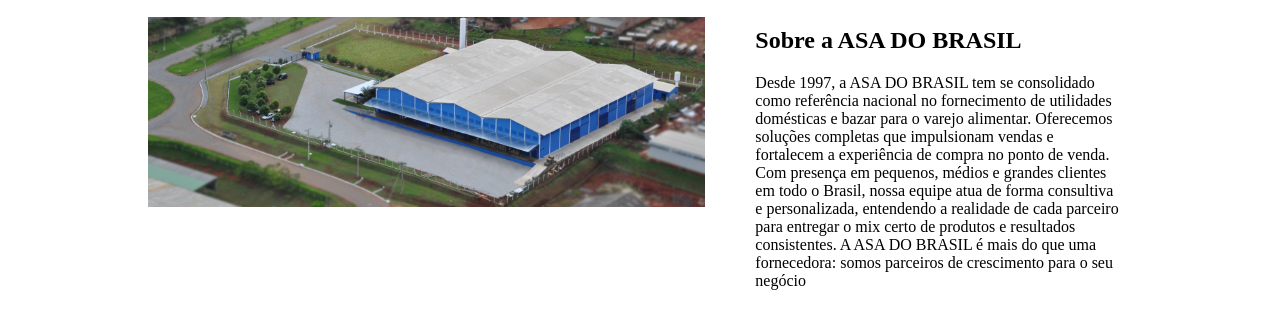
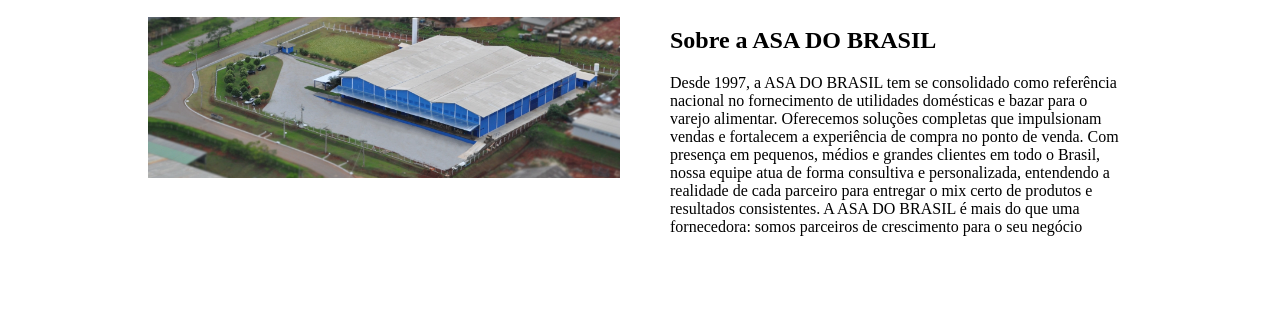
Before and after one commit to devgveb/projectasa, a plain HTML site: page index.html in a window 1280 px wide. Shown: the part 633-953 px from the top of the page. After the commit the page ends 899 px from the top, so only its background shows below. Drawn offline with Linux system fonts and the light colour scheme.

Commit message:
Refactor index.html structure and styles

```diff
--- a/index.html
+++ b/index.html
@@ -116,7 +116,7 @@
 
 <div class="d-flex-container">
 
-    <section class="column-xl-7 column-md-6 column-sm-12">
+    <section class="column-xl-6 column-md-6 column-sm-12">
 
 	    <div class="card-publish">
             <img src="img/8ec148bf2a32964c12aeb6be94de692e.webp"  class="publish-img">
@@ -124,7 +124,7 @@
 
     </section>
 
-    <section class="column-xl-5 column-md-6 column-sm-12">
+    <section class="column-xl-6 column-md-6 column-sm-12">
 
 		<div class="card-publish d-flex flex-row">
 			<div class="publishTitle column-xl-12">
```
